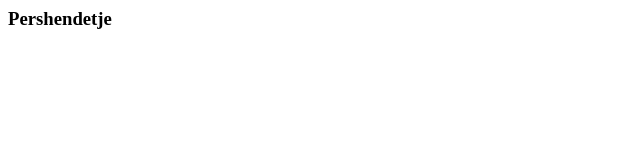
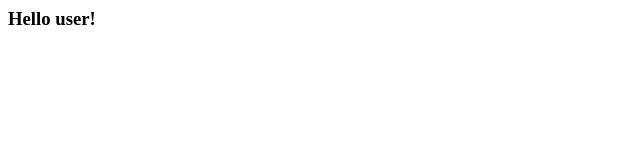
Before and after one commit to Ylli/java2, a plain HTML site: page index.html in a window 1280 px wide. Shown: the full height of the page, 0-640 px from the left. Drawn offline with Linux system fonts and the light colour scheme.

Commit message:
pershendtje
Ylli

```diff
--- a/index.html
+++ b/index.html
@@ -3,6 +3,6 @@
   <title>Java 2 - Projekti T4P</title>
 </head>
 <body>
-  <h3>Pershendetje</h3>
+  <h3>Hello user!</h3>
 </body>
 </html>
```
